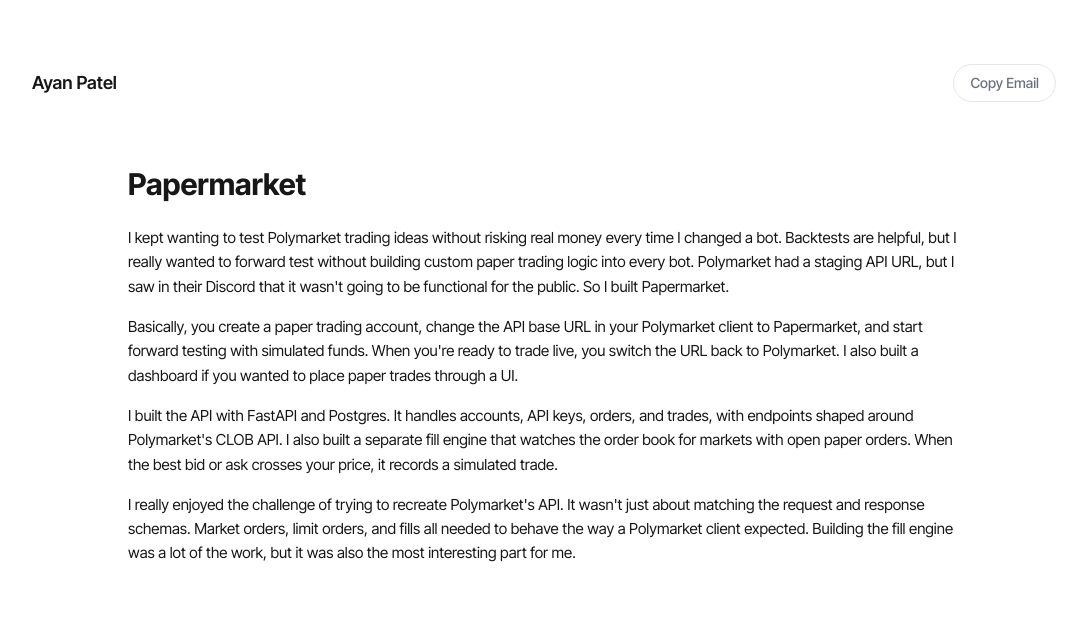
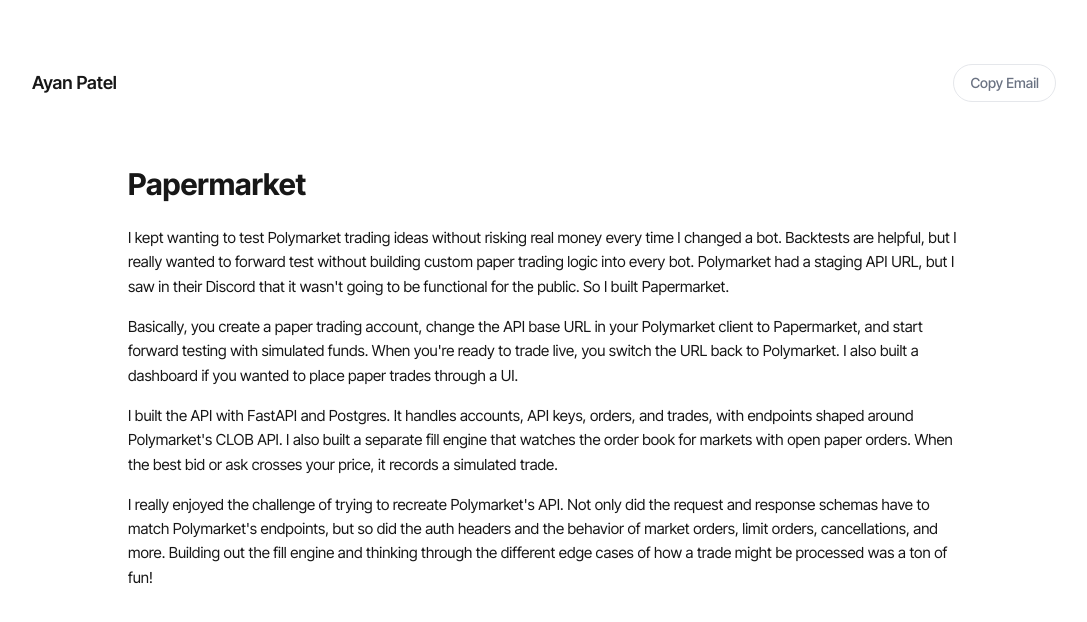
Before and after one commit to KichdiPatel/personal-website, a Next.js app: page /projects/9_PaperMarket in a window 1280 px wide. Shown: the top 622 px of the page, without its empty margins (96-1183 px from the left). Built offline with nearby package versions, Linux system fonts and the light colour scheme.

Commit message:
Describe Papermarket API parity challenge

```diff
--- a/src/app/projects/9_PaperMarket/page.mdx
+++ b/src/app/projects/9_PaperMarket/page.mdx
@@ -6,4 +6,4 @@ Basically, you create a paper trading account, change the API base URL in your P
 
 I built the API with FastAPI and Postgres. It handles accounts, API keys, orders, and trades, with endpoints shaped around Polymarket's CLOB API. I also built a separate fill engine that watches the order book for markets with open paper orders. When the best bid or ask crosses your price, it records a simulated trade.
 
-I really enjoyed the challenge of trying to recreate Polymarket's API. It wasn't just about matching the request and response schemas. Market orders, limit orders, and fills all needed to behave the way a Polymarket client expected. Building the fill engine was a lot of the work, but it was also the most interesting part for me.
+I really enjoyed the challenge of trying to recreate Polymarket's API. Not only did the request and response schemas have to match Polymarket's endpoints, but so did the auth headers and the behavior of market orders, limit orders, cancellations, and more. Building out the fill engine and thinking through the different edge cases of how a trade might be processed was a ton of fun!
```
